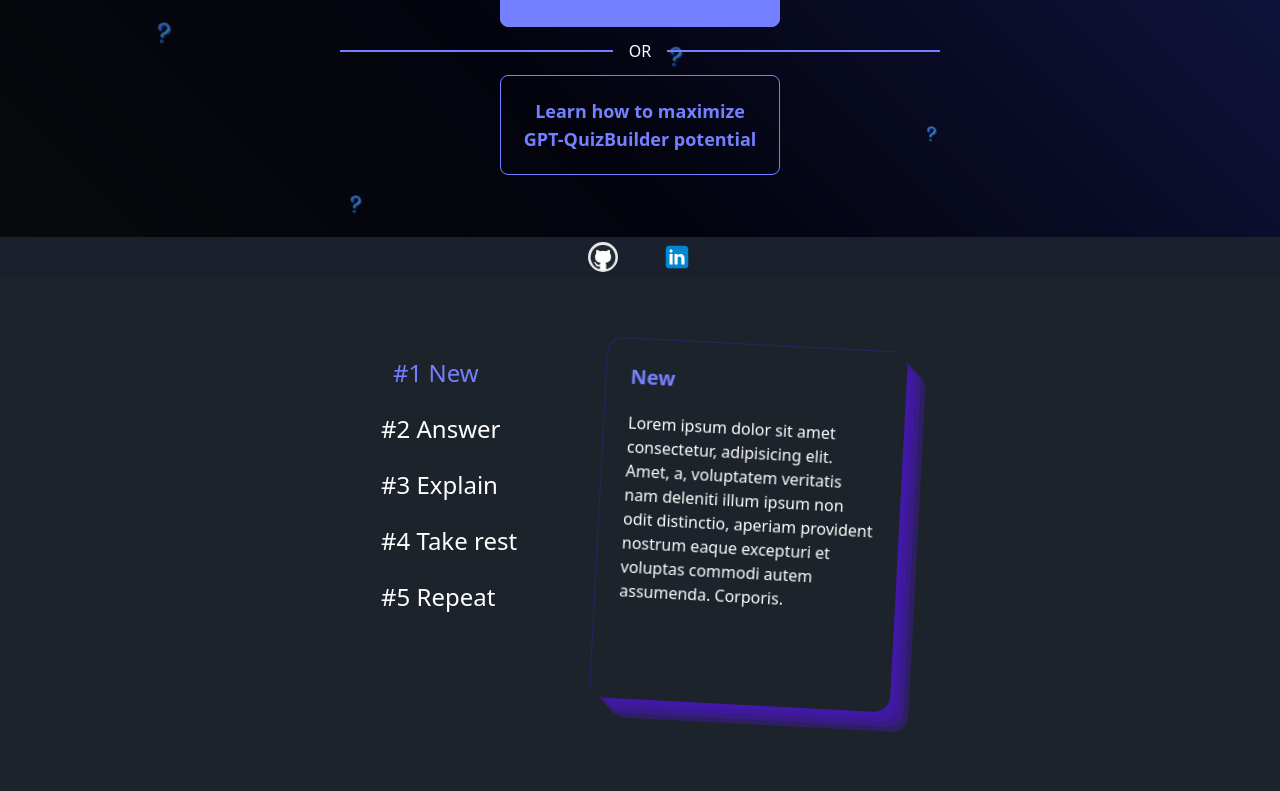
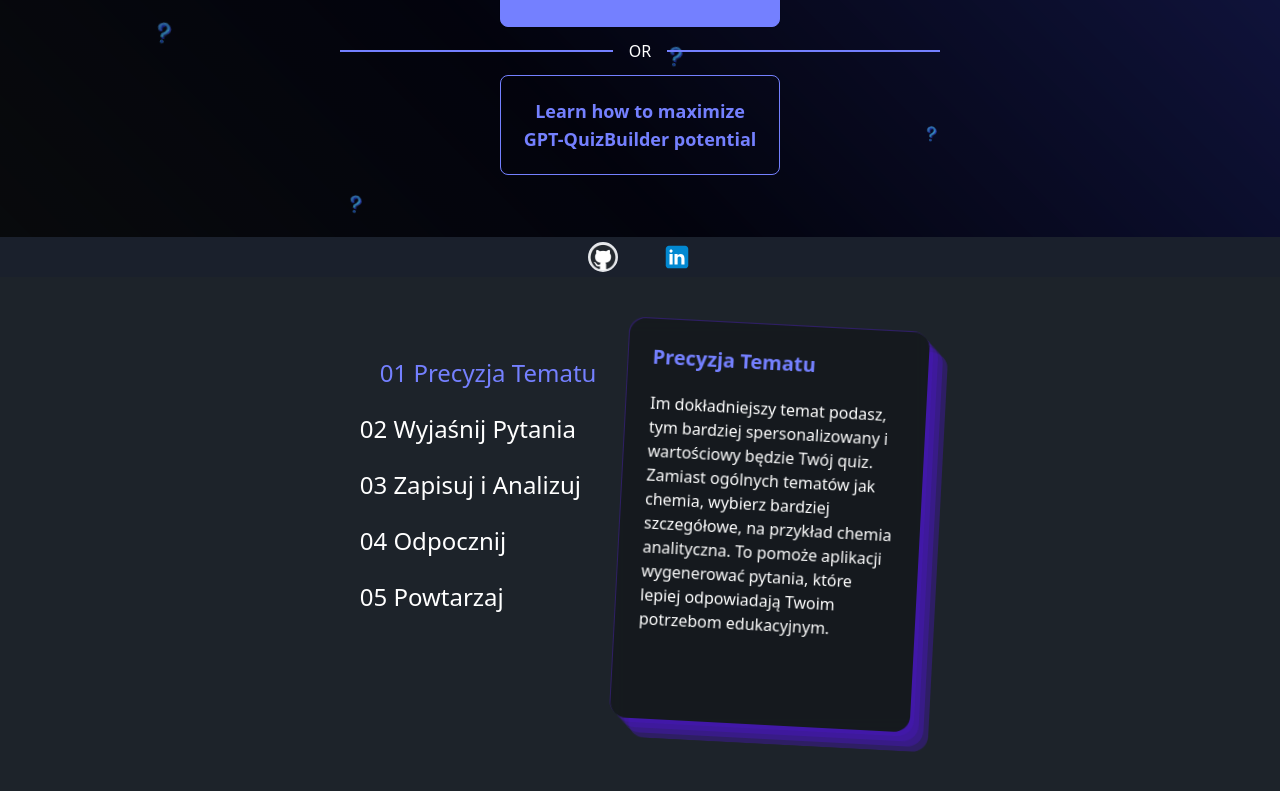
Before and after one commit to Adriann77/GPTQuizBuilder, a React (Vite) app: page / in a window 1280 px wide. Shown: the part 523-1314 px from the top of the page. Built offline with nearby package versions, Linux system fonts and the light colour scheme; no server answers.

Commit message:
create description for cards

```diff
--- a/src/components/LearningGuide/Card/Card.module.scss
+++ b/src/components/LearningGuide/Card/Card.module.scss
@@ -5,6 +5,8 @@
     rgba(72, 23, 185, 0.4) 9px 9px,
     rgba(72, 23, 185, 0.4) 14px 14px,
     rgba(72, 23, 185, 0.4) 19px 19px;
+    backdrop-filter: blur(6px);
+    background-color: rgb(0, 0, 0, .3);
 }
 
 .animateOut {
@@ -15,7 +17,7 @@
   animation: animateIn 0.4s ease-in-out forwards;
 }
 
-@keyframes animat eOut {
+@keyframes animateOut {
   from {
     transform: translateY(0) translateX(0) rotate(5deg);
     opacity: 1;
--- a/src/components/LearningGuide/Card/Card.tsx
+++ b/src/components/LearningGuide/Card/Card.tsx
@@ -1,40 +1,6 @@
 import { useState, useEffect } from 'react';
 import styles from './Card.module.scss';
-
-const learningCards = [
-  {
-    title: 'New',
-    description: `Lorem ipsum dolor sit amet consectetur, adipisicing elit. Amet, a, voluptatem veritatis nam deleniti illum
-    ipsum non odit distinctio, aperiam provident nostrum eaque excepturi et voluptas commodi autem assumenda.
-    Corporis.`,
-  },
-  {
-    title: 'Answer',
-    description: `Lorem ipsum dolor sit amet consectetur, adipisicing elit. Amet, a, voluptatem veritatis nam dele.`,
-  },
-  {
-    title: 'Explain',
-    description: `Lorem ipsum dolor sit amet consectetur, adipisicing elit. Amet, a, voluptatem veritatis nam deleniti illum lorem sdasdas asd
-     asd asdas
-     d as
-
-     asd asdas
-    ipsum non odit distinctio, aperiam provident nostrum eaque excepturi et voluptas commodi autem assumenda.
-    Corporis.`,
-  },
-  {
-    title: 'Take rest',
-    description: `Lorem ipsum dolor sit amet consectetur, adipisicing elit. Amet, a, voluptatem veritatis nam deleniti illum nam deleniti illum nam deleniti illum nam deleniti illum
-    ipsum non odit distinctio, aperiam provident nostrum eaque excepturi et voluptas commodi autem assumenda.
-    Corporis.`,
-  },
-  {
-    title: 'Repeat',
-    description: `Lorem ipsum dolor sit amet consectetur, adipisicing elit. Amet, a, voluptatem veritatis nam deleniti illum
-    ipsum non odit distinctio, aperiam provident nostrum eaque excepturi et voluptas commodi autem assumenda.
-    Corporis.`,
-  },
-];
+import { learningCards } from '../../../constants/learningCards';
 
 export default function Card() {
   const [hoveredIndex, setHoveredIndex] = useState<number>(0);
@@ -63,15 +29,15 @@ export default function Card() {
         {learningCards.map((card, index) => (
           <li
             key={index}
-            className={`cursor-pointer  ${hoveredIndex === index ? 'translate-x-3   text-primary transition-all' : ' transition-all'}`}
+            className={`cursor-pointer  ${hoveredIndex === index ? 'translate-x-5   text-primary transition-all' : ' transition-all'}`}
             onMouseEnter={() => onMouseInEvent(index)}
           >
-            #{index + 1} {card.title}
+            0{index + 1} {card.title}
           </li>
         ))}
       </ul>
       <div
-        className={` flex h-[90%] w-[300px] rotate-3 flex-col rounded-2xl p-6 ${styles.card} ${animateOut ? styles.animateOut : styles.animateIn}`}
+        className={` flex h-[100%] w-[300px] rotate-3 flex-col rounded-2xl p-6 ${styles.card} ${animateOut ? styles.animateOut : styles.animateIn}`}
       >
         <h3 className="mb-5 text-xl font-[700] text-primary">{cardContent.title}</h3>
         <p className="font-thin">{cardContent.description}</p>
--- /dev/null
+++ b/src/constants/learningCards.ts
@@ -0,0 +1,23 @@
+export const learningCards = [
+  {
+    title: 'Precyzja Tematu',
+    description: `Im dokładniejszy temat podasz, tym bardziej spersonalizowany i wartościowy będzie Twój quiz. Zamiast ogólnych tematów jak chemia, wybierz bardziej szczegółowe, na przykład chemia analityczna. To pomoże aplikacji wygenerować pytania, które lepiej odpowiadają Twoim potrzebom edukacyjnym.`,
+  },
+  {
+    title: 'Wyjaśnij Pytania',
+    description: `Jeśli jakieś pytanie jest dla Ciebie niejasne, skorzystaj z możliwości proszenia o dodatkowe wyjaśnienia. To narzędzie pozwala Ci lepiej zrozumieć trudniejsze zagadnienia, co zwiększa Twoje szanse na poprawne odpowiedzi.`,
+  },
+  {
+    title: 'Zapisuj i Analizuj',
+    description: `Zapisuj pytania, które są dla Ciebie trudne lub niejasne. Dzięki temu będziesz mieć możliwość powrócenia do nich później i ponownego przemyślenia odpowiedzi. To świetny sposób na śledzenie swojego postępu i identyfikację obszarów, które wymagają więcej pracy.`,
+  },
+  {
+    title: 'Odpocznij',
+    description: `Po ukończeniu quizu zrób sobie 5-minutową przerwę. Daj swojemu mózgowi czas na odpoczynek, a następnie wróć do quizu i spróbuj odpowiedzieć na pytania, na które wcześniej nie udało Ci się odpowiedzieć poprawnie.`,
+  },
+  {
+    title: 'Powtarzaj',
+    description: `Korzystanie z aplikacji GPT Quiz Builder może znacząco poprawić Twoją efektywność w nauce, jeśli będziesz stosować się do powyższych kroków.
+    Dokładność tematu, wyjaśnianie pytań, zapisywanie trudnych zagadnień, przerwy po quizach oraz systematyczne powtórki to fundamenty efektywnego korzystania z tej aplikacji.`,
+  },
+];
--- a/src/constants/stats.ts
+++ /dev/null
@@ -1,8 +0,0 @@
-export const stats = [
-  {
-    totalQuiz: 150,
-    mostChoosedTopic: 'Biology',
-    correctAnswers: 213,
-    wrongAnswers: 290,
-  },
-];
```
